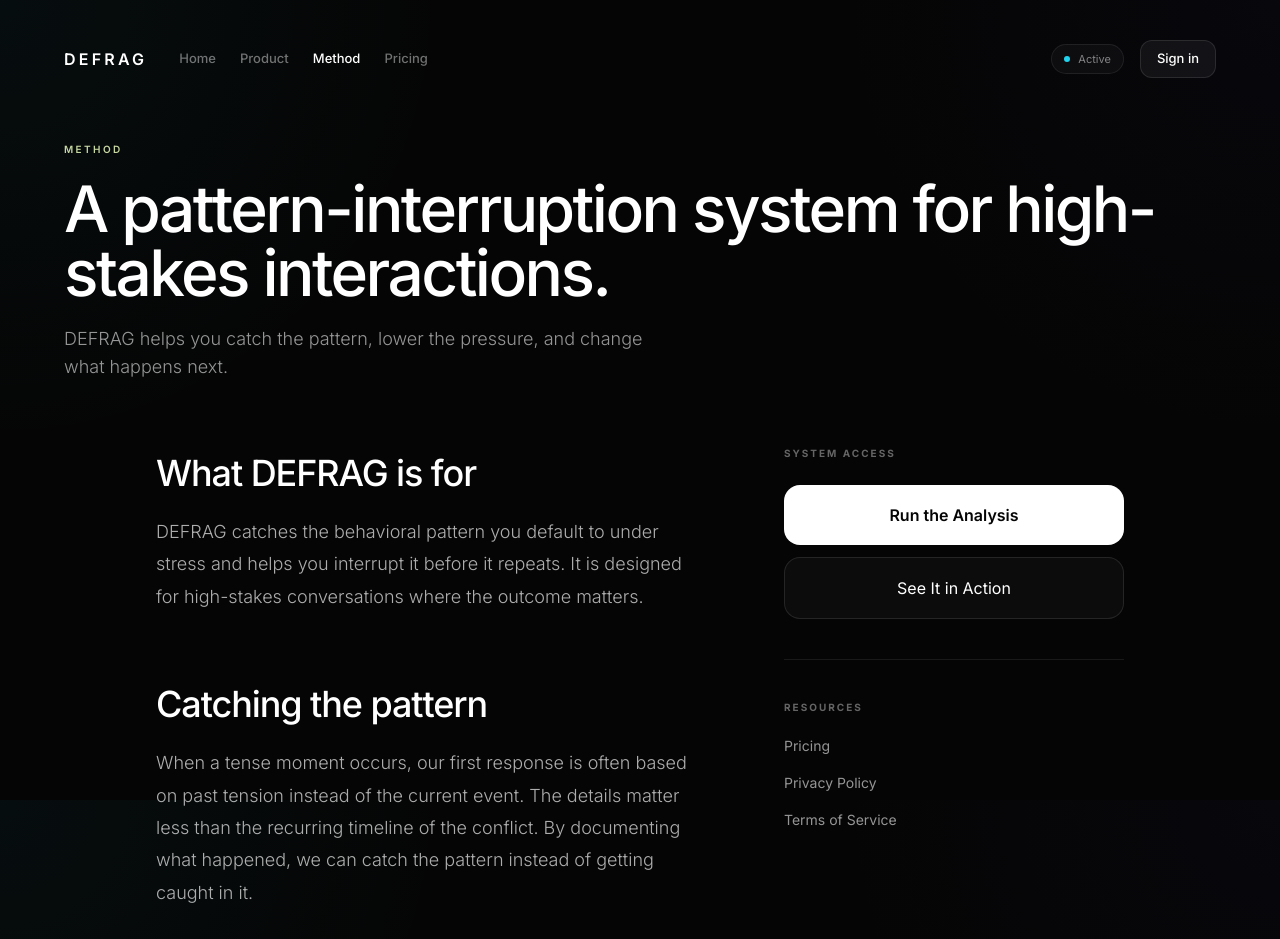
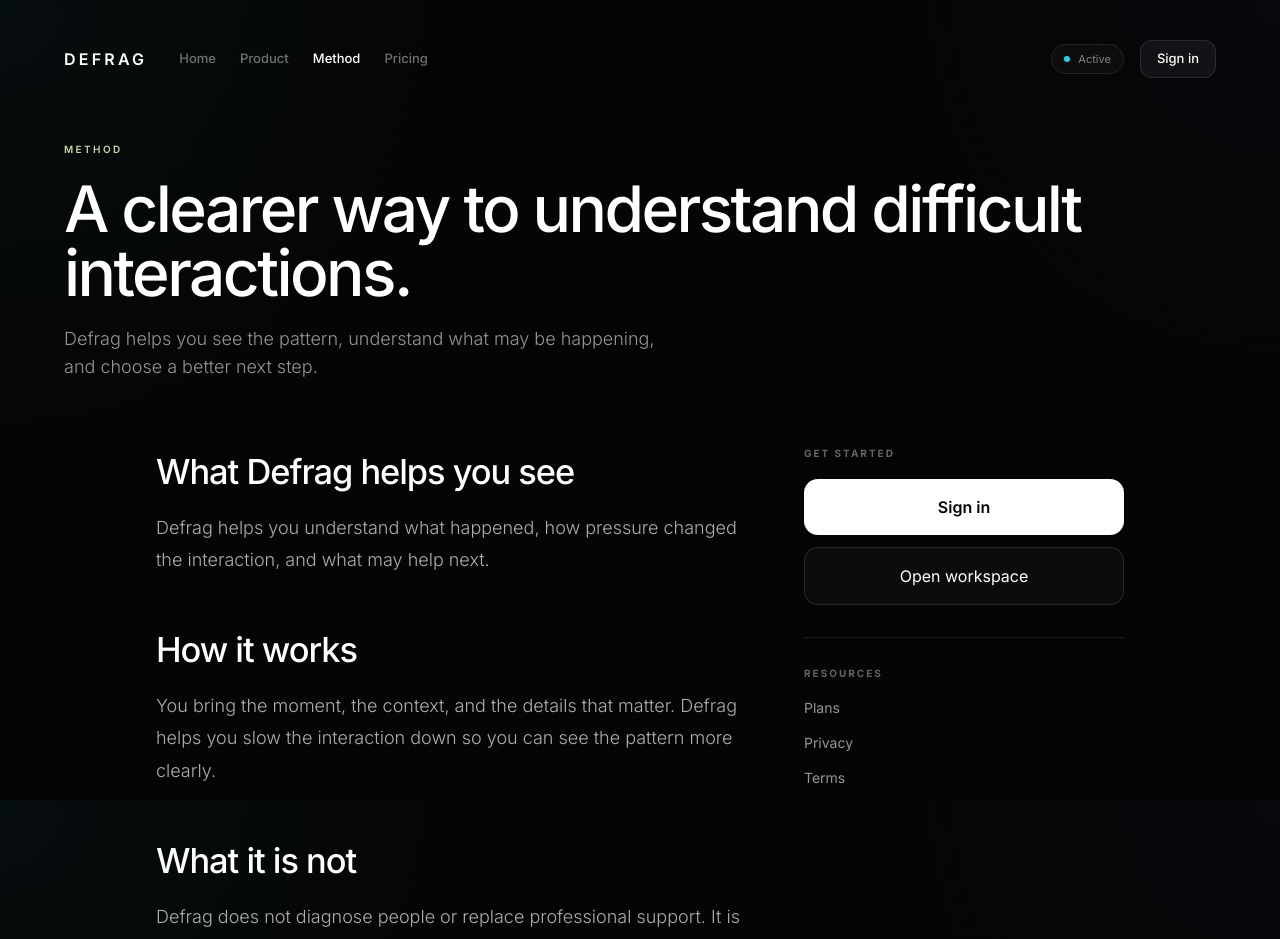
Before and after one commit to chadjameso93-netizen/defragsrelationalswap, a Next.js app in the folder apps/web/: page /about in a window 1280 px wide. Shown: the top 939 px of the page. Built offline with nearby package versions, Linux system fonts and the light colour scheme.

Commit message:
refine: rewrite about page in clearer public-facing language

```diff
--- a/apps/web/src/app/about/page.tsx
+++ b/apps/web/src/app/about/page.tsx
@@ -1,84 +1,58 @@
 import Link from "next/link";
 import { AppShell } from "../../components/app-shell";
 
+const sections = [
+  {
+    title: "What Defrag helps you see",
+    body: "Defrag helps you understand what happened, how pressure changed the interaction, and what may help next.",
+  },
+  {
+    title: "How it works",
+    body: "You bring the moment, the context, and the details that matter. Defrag helps you slow the interaction down so you can see the pattern more clearly.",
+  },
+  {
+    title: "What it is not",
+    body: "Defrag does not diagnose people or replace professional support. It is a tool for clearer reflection and better decisions.",
+  },
+  {
+    title: "Why that matters",
+    body: "When you can see the pattern earlier, you have more room to respond with timing, care, and precision instead of reacting from pressure alone.",
+  },
+];
+
 export default function AboutPage() {
   return (
-    <AppShell
-      eyebrow="Method"
-      title="A pattern-interruption system for high-stakes interactions."
-      description="DEFRAG helps you catch the pattern, lower the pressure, and change what happens next."
-      accent="#c8d8a2"
-    >
+    <AppShell eyebrow="Method" title="A clearer way to understand difficult interactions." description="Defrag helps you see the pattern, understand what may be happening, and choose a better next step." accent="#c8d8a2">
       <div style={{ maxWidth: 1000, margin: "0 auto", padding: "0 16px" }}>
-        <div style={{ display: "grid", gridTemplateColumns: "1fr 340px", gap: 80 }} className="about-grid">
-
-          <div style={{ display: "grid", gap: 64 }}>
-            {[
-              {
-                title: "What DEFRAG is for",
-                body: "DEFRAG catches the behavioral pattern you default to under stress and helps you interrupt it before it repeats. It is designed for high-stakes conversations where the outcome matters.",
-              },
-              {
-                title: "Catching the pattern",
-                body: "When a tense moment occurs, our first response is often based on past tension instead of the current event. The details matter less than the recurring timeline of the conflict. By documenting what happened, we can catch the pattern instead of getting caught in it.",
-              },
-              {
-                title: "What DEFRAG does not do",
-                body: "DEFRAG is not a therapist and not a mystic. It does not diagnose people or assign labels. It stays with observable events, helping you detect both sides and decide what to do next.",
-              },
-              {
-                title: "Changing what happens next",
-                body: "Once you catch the pattern, DEFRAG provides guidance grounded in wording and timing. It helps you detect pressure, intervene early, and respond with more control.",
-              },
-            ].map((section, i) => (
-              <div key={section.title} className="premium-fade-up" data-delay={String(i)} style={{ display: "grid", gap: 16 }}>
-                <h2 style={{ margin: 0, fontSize: "clamp(1.75rem, 3vw, 2.25rem)", fontWeight: 500, letterSpacing: "-0.03em", color: "white" }}>
-                  {section.title}
-                </h2>
-                <p style={{ margin: 0, color: "rgba(245, 245, 245, 0.7)", lineHeight: 1.8, fontSize: 18, fontWeight: 300 }}>
-                  {section.body}
-                </p>
+        <div style={{ display: "grid", gridTemplateColumns: "1fr 320px", gap: 56 }} className="about-grid">
+          <div style={{ display: "grid", gap: 48 }}>
+            {sections.map((section, i) => (
+              <div key={section.title} data-delay={String(i)} style={{ display: "grid", gap: 14 }}>
+                <h2 style={{ margin: 0, fontSize: "clamp(1.6rem, 3vw, 2.15rem)", fontWeight: 500, letterSpacing: "-0.03em", color: "white" }}>{section.title}</h2>
+                <p style={{ margin: 0, color: "rgba(245, 245, 245, 0.7)", lineHeight: 1.8, fontSize: 18, fontWeight: 300 }}>{section.body}</p>
               </div>
             ))}
           </div>
-
-          <aside className="about-aside" style={{ display: "flex", flexDirection: "column", gap: 40 }}>
+          <aside className="about-aside" style={{ display: "flex", flexDirection: "column", gap: 32 }}>
             <div>
-                <div style={{ fontSize: 10, fontWeight: 700, letterSpacing: "0.2em", textTransform: "uppercase", color: "rgba(245, 245, 245, 0.4)", marginBottom: 24 }}>System Access</div>
+              <div style={{ fontSize: 10, fontWeight: 700, letterSpacing: "0.2em", textTransform: "uppercase", color: "rgba(245, 245, 245, 0.4)", marginBottom: 18 }}>Get started</div>
               <div style={{ display: "grid", gap: 12 }}>
-                  <Link href="/login" style={{ display: "flex", alignItems: "center", justifyContent: "center", padding: "18px", borderRadius: 16, background: "white", color: "#050505", textDecoration: "none", fontWeight: 600, fontSize: 16 }}>
-                    Run the Analysis
-                  </Link>
-                  <Link href="/dynamics" style={{ display: "flex", alignItems: "center", justifyContent: "center", padding: "18px", borderRadius: 16, border: "1px solid rgba(255,255,255,0.1)", background: "rgba(255,255,255,0.03)", color: "white", textDecoration: "none", fontSize: 16 }}>
-                    See It in Action
-                  </Link>
+                <Link href="/login" style={{ display: "flex", alignItems: "center", justifyContent: "center", padding: "16px", borderRadius: 14, background: "white", color: "#050505", textDecoration: "none", fontWeight: 600, fontSize: 16 }}>Sign in</Link>
+                <Link href="/dynamics" style={{ display: "flex", alignItems: "center", justifyContent: "center", padding: "16px", borderRadius: 14, border: "1px solid rgba(255,255,255,0.1)", background: "rgba(255,255,255,0.03)", color: "white", textDecoration: "none", fontSize: 16 }}>Open workspace</Link>
               </div>
             </div>
-
-             <div style={{ paddingTop: 40, borderTop: "1px solid rgba(255, 255, 255, 0.08)" }}>
-                <div style={{ fontSize: 10, fontWeight: 700, letterSpacing: "0.2em", textTransform: "uppercase", color: "rgba(245, 245, 245, 0.4)", marginBottom: 20 }}>Resources</div>
-                <div style={{ display: "grid", gap: 16 }}>
-                   <Link href="/account/billing" style={{ color: "rgba(245, 245, 245, 0.6)", textDecoration: "none", fontSize: 14 }}>Pricing</Link>
-                   <Link href="/privacy" style={{ color: "rgba(245, 245, 245, 0.6)", textDecoration: "none", fontSize: 14 }}>Privacy Policy</Link>
-                   <Link href="/terms" style={{ color: "rgba(245, 245, 245, 0.6)", textDecoration: "none", fontSize: 14 }}>Terms of Service</Link>
+            <div style={{ paddingTop: 28, borderTop: "1px solid rgba(255, 255, 255, 0.08)" }}>
+              <div style={{ fontSize: 10, fontWeight: 700, letterSpacing: "0.2em", textTransform: "uppercase", color: "rgba(245, 245, 245, 0.4)", marginBottom: 16 }}>Resources</div>
+              <div style={{ display: "grid", gap: 14 }}>
+                <Link href="/account/billing" style={{ color: "rgba(245, 245, 245, 0.6)", textDecoration: "none", fontSize: 14 }}>Plans</Link>
+                <Link href="/privacy" style={{ color: "rgba(245, 245, 245, 0.6)", textDecoration: "none", fontSize: 14 }}>Privacy</Link>
+                <Link href="/terms" style={{ color: "rgba(245, 245, 245, 0.6)", textDecoration: "none", fontSize: 14 }}>Terms</Link>
               </div>
             </div>
           </aside>
         </div>
       </div>
-
-      <style>{`
-        @media (max-width: 900px) {
-          .about-grid {
-            grid-template-columns: 1fr !important;
-            gap: 64px !important;
-          }
-          .about-aside {
-            padding-top: 64px;
-            border-top: 1px solid rgba(255, 255, 255, 0.08);
-          }
-        }
-      `}</style>
+      <style>{`@media (max-width: 900px) { .about-grid { grid-template-columns: 1fr !important; gap: 48px !important; } .about-aside { padding-top: 32px; border-top: 1px solid rgba(255, 255, 255, 0.08); } }`}</style>
     </AppShell>
   );
 }
```
Lines whose indentation alone changed are shown as unchanged.
